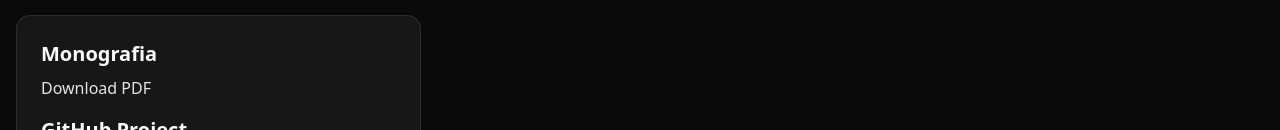
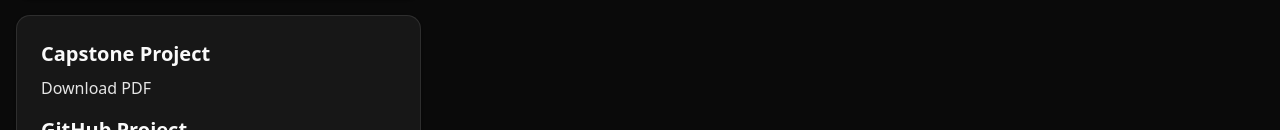
Before and after one commit to cmhpedro/cmhpedro.github.io, a React (Vite) app: page /#/tcc in a window 1280 px wide. Shown: the part 279-409 px from the top of the page. Built offline with nearby package versions, Linux system fonts and the light colour scheme; no server answers.

Commit message:
chore: rename monografia to capstone project

```diff
--- a/src/components/CapstoneLinks.tsx
+++ b/src/components/CapstoneLinks.tsx
@@ -6,7 +6,7 @@ export function CapstoneLinks({ ...props }: React.ComponentProps<'div'>) {
       <Card>
         <CardContent className="space-y-4">
           <div>
-            <h3 className="mb-2 text-xl font-semibold">Monografia</h3>
+            <h3 className="mb-2 text-xl font-semibold">Capstone Project</h3>
             <a
               href="/monografia.pdf"
               download
```
